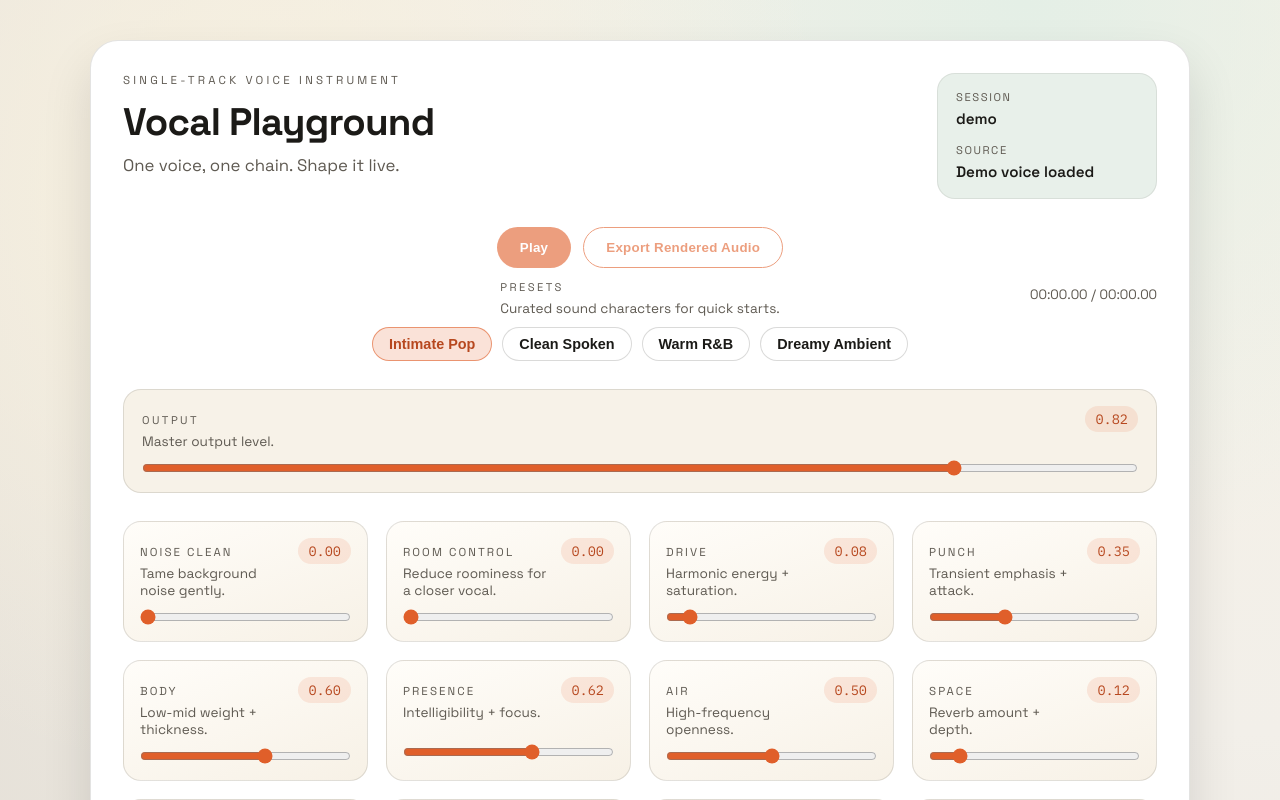
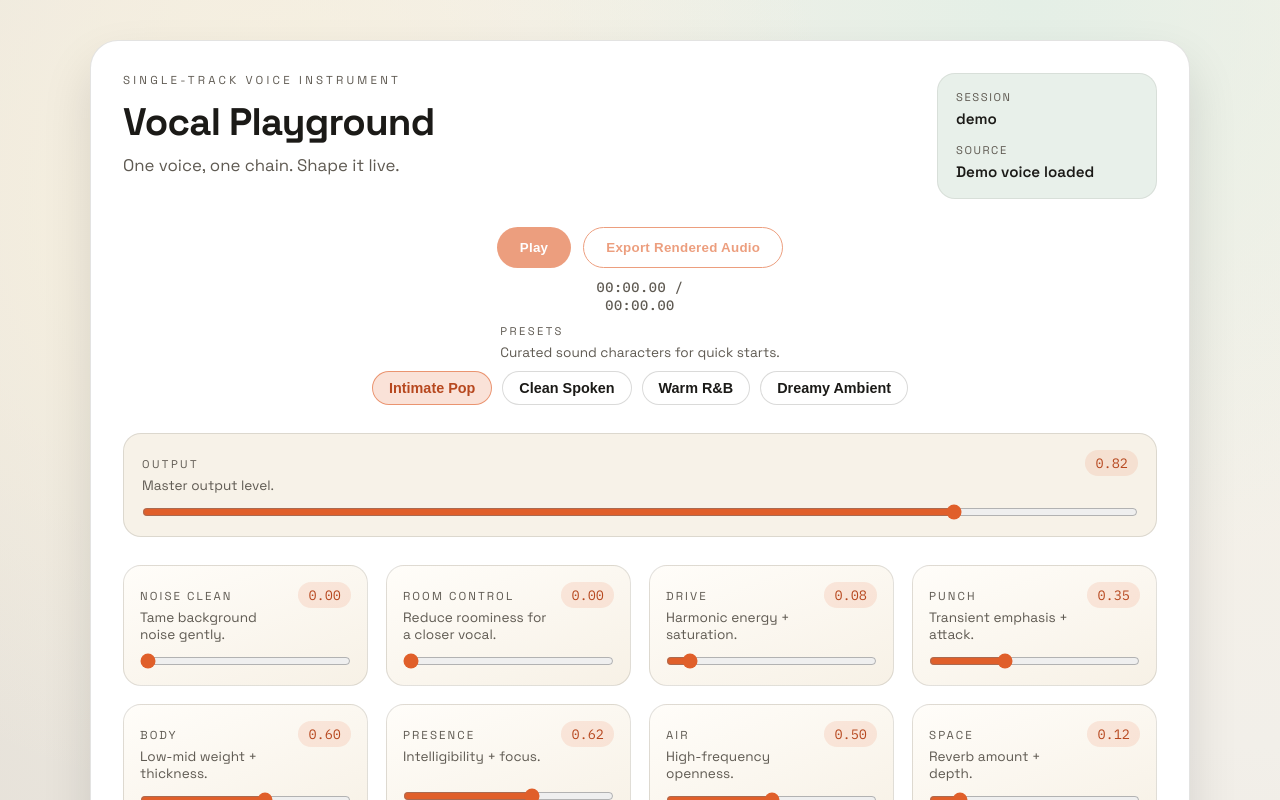
Before and after one commit to yiweihsu/mix-flow, a Next.js app: page /project/demo in a window 1280 px wide. Shown: the top 800 px of the page. Built offline with nearby package versions, Linux system fonts and the light colour scheme; no server answers.

Commit message:
ui: center playback time and stabilize header layout

```diff
--- a/src/app/globals.css
+++ b/src/app/globals.css
@@ -114,8 +114,9 @@ main {
 
 .playback-time {
   display: inline-block;
-  width: 180px;
-  text-align: right;
+  width: 20ch;
+  text-align: center;
+  font-family: var(--font-plex-mono), "IBM Plex Mono", monospace;
   font-variant-numeric: tabular-nums;
 }
 
@@ -129,7 +130,7 @@ main {
 .transport-center {
   display: grid;
   justify-items: center;
-  gap: 12px;
+  gap: 10px;
 }
 
 .transport-buttons {
@@ -140,9 +141,10 @@ main {
 }
 
 .transport-time {
-  justify-self: end;
   color: var(--muted);
   font-size: 0.85rem;
+  font-weight: 500;
+  letter-spacing: 0.04em;
 }
 
 .output-panel {
--- a/src/app/project/[id]/page.tsx
+++ b/src/app/project/[id]/page.tsx
@@ -253,6 +253,11 @@ export default function ProjectPage({ params }: { params: Promise<{ id: string }
                 {isExporting ? "Rendering..." : "Export Rendered Audio"}
               </button>
             </div>
+            <div className="transport-time">
+              <span className="playback-time">
+                {formatTime(playbackTime)} / {formatTime(duration)}
+              </span>
+            </div>
             <div className="preset-strip">
               <div>
                 <span className="preset-label">Presets</span>
@@ -273,11 +278,6 @@ export default function ProjectPage({ params }: { params: Promise<{ id: string }
                 ))}
               </div>
             </div>
-          </div>
-          <div className="transport-time">
-            <span className="playback-time">
-              {formatTime(playbackTime)} / {formatTime(duration)}
-            </span>
           </div>
         </div>
 
```
